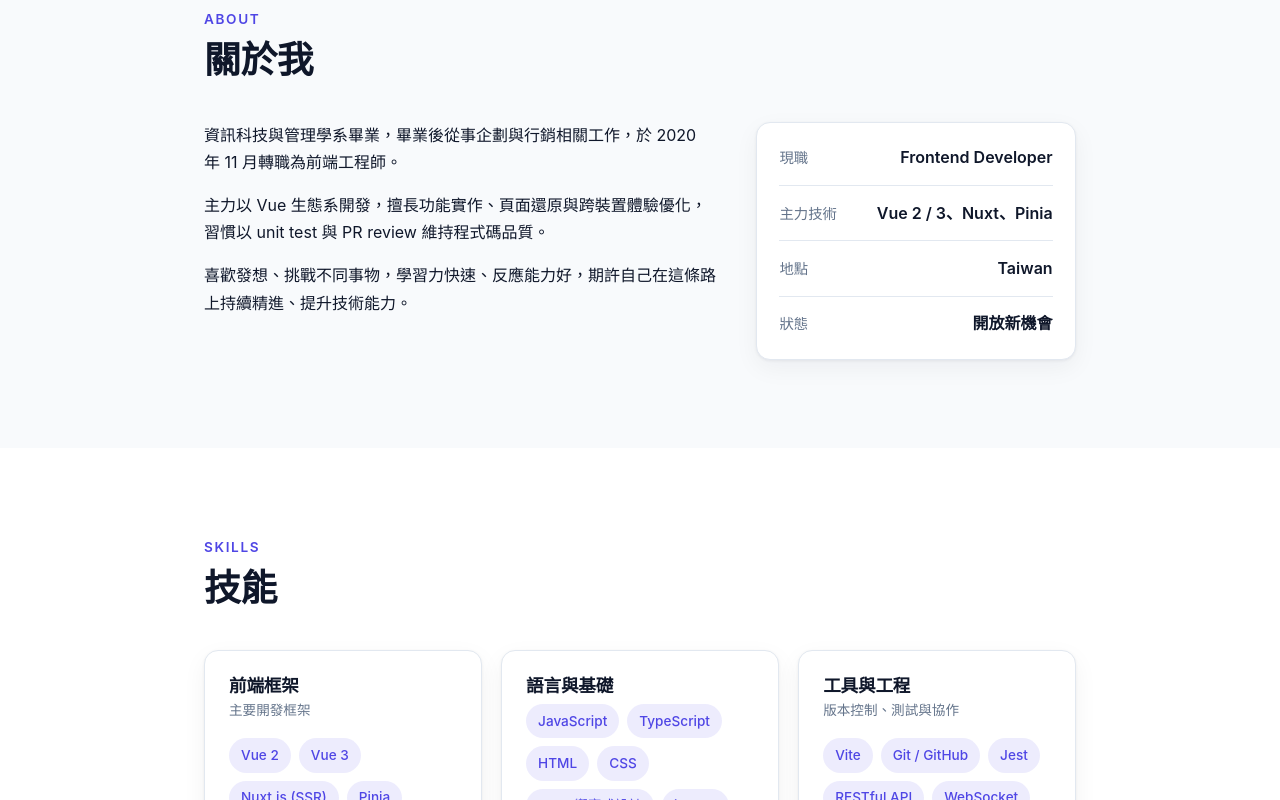
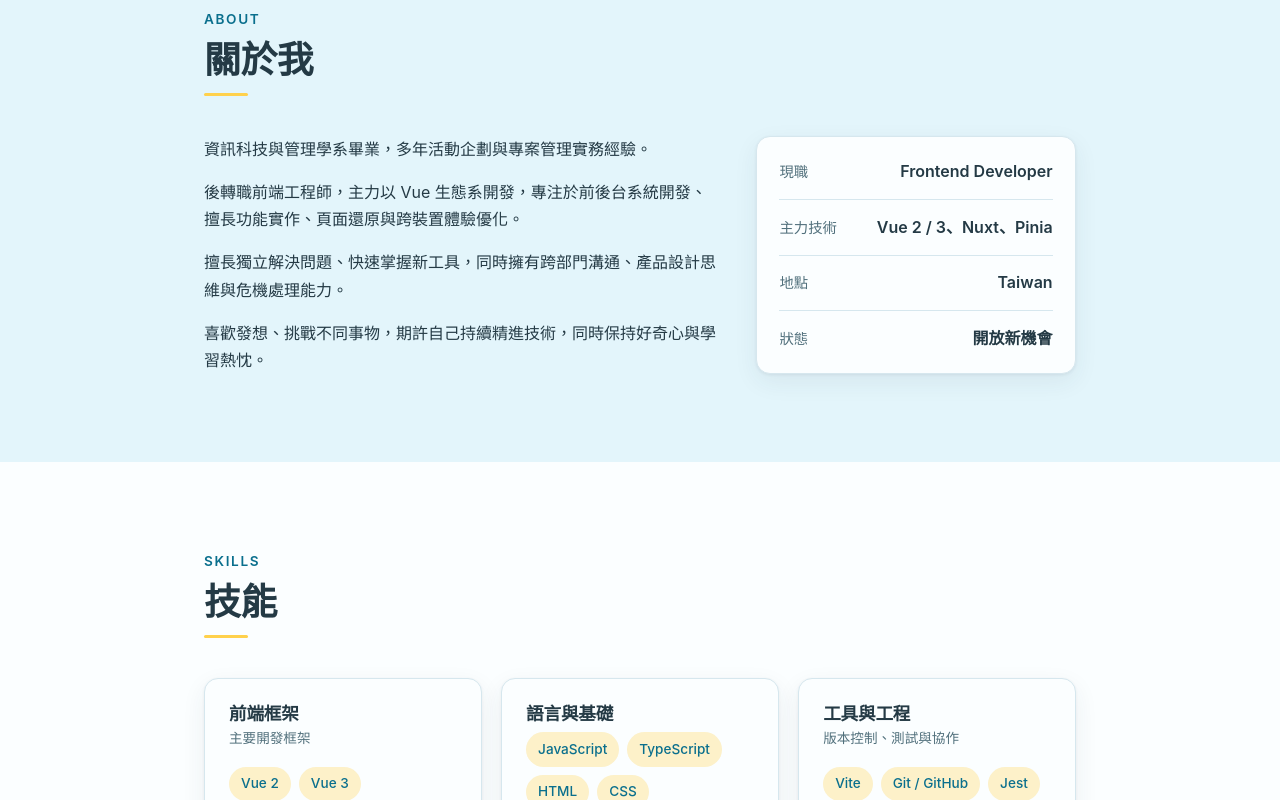
Before and after one commit to coraali/portfolio-2026, a React (Vite) app: page / in a window 1280 px wide. Shown: the part 880-1680 px from the top of the page. Built offline with nearby package versions, Linux system fonts and the light colour scheme.

Commit message:
feature: 主題色更換、文案調整

```diff
--- a/index.html
+++ b/index.html
@@ -8,7 +8,7 @@
       name="description"
       content="李珮瑜（Cora Li）— 前端工程師。專長 Vue 2/3、Nuxt、Vite、Pinia 與 RWD 開發。"
     />
-    <meta name="theme-color" content="#0f172a" />
+    <meta name="theme-color" content="#102134" />
 
     <!-- Open Graph / 社群分享預覽 -->
     <meta property="og:type" content="website" />
--- a/src/components/Hero.tsx
+++ b/src/components/Hero.tsx
@@ -1,4 +1,4 @@
-import { profile } from '../data/resume'
+import { profile } from "../data/resume";
 
 export default function Hero() {
   return (
@@ -14,7 +14,7 @@ export default function Hero() {
 
         <div className="hero__actions">
           <a href="#projects" className="btn btn--primary">
-            看我的專案
+            看專案
           </a>
           <a href="#contact" className="btn btn--ghost">
             聯絡我
@@ -26,5 +26,5 @@ export default function Hero() {
         <span className="hero__scroll-dot" />
       </a>
     </section>
-  )
+  );
 }
--- a/src/data/resume.ts
+++ b/src/data/resume.ts
@@ -1,148 +1,161 @@
-import type { Profile, SkillGroup, Experience, Project } from '../types'
+import type { Profile, SkillGroup, Experience, Project } from "../types";
 
 // ─────────────────────────────────────────────────────────────
 // 個人資料 — 改這裡就會更新整個網站
 // ─────────────────────────────────────────────────────────────
 export const profile: Profile = {
-  name: '李珮瑜',
-  nameEn: 'Cora Li',
-  title: 'Frontend Developer',
-  tagline: '企劃轉前端，專注把需求穩穩落地成好用的介面。',
+  name: "李珮瑜",
+  nameEn: "Cora",
+  title: "Frontend Developer",
+  tagline: "今天你也Coding了嗎？",
   about: [
-    '資訊科技與管理學系畢業，畢業後從事企劃與行銷相關工作，於 2020 年 11 月轉職為前端工程師。',
-    '主力以 Vue 生態系開發，擅長功能實作、頁面還原與跨裝置體驗優化，習慣以 unit test 與 PR review 維持程式碼品質。',
-    '喜歡發想、挑戰不同事物，學習力快速、反應能力好，期許自己在這條路上持續精進、提升技術能力。',
+    "資訊科技與管理學系畢業，多年活動企劃與專案管理實務經驗。",
+    "後轉職前端工程師，主力以 Vue 生態系開發，專注於前後台系統開發、擅長功能實作、頁面還原與跨裝置體驗優化。",
+    "擅長獨立解決問題、快速掌握新工具，同時擁有跨部門溝通、產品設計思維與危機處理能力。",
+    "喜歡發想、挑戰不同事物，期許自己持續精進技術，同時保持好奇心與學習熱忱。",
   ],
-  location: 'Taiwan',
-  email: 'cora@goer.live',
-  linkedin: 'https://www.linkedin.com/in/cora-li-53420a244/',
-  // TODO：建好 GitHub repo 後，把網址填到這裡，網站右上角就會出現 GitHub 連結
-  github: '',
+  location: "Taiwan",
+  email: "love820522@gmail.com",
+  linkedin: "https://www.linkedin.com/in/cora-li-53420a244/",
+  github: "https://github.com/coraali",
   // TODO：若想提供 PDF 履歷下載，把檔案放到 public/ 後填入路徑，例如 '/cora-li-resume.pdf'
-  resumePdf: '',
-}
+  resumePdf: "",
+};
 
 // ─────────────────────────────────────────────────────────────
 // 技能 — 依類別分組
 // ─────────────────────────────────────────────────────────────
 export const skillGroups: SkillGroup[] = [
   {
-    category: '前端框架',
-    note: '主要開發框架',
-    items: ['Vue 2', 'Vue 3', 'Nuxt.js (SSR)', 'Pinia', 'Composition API'],
+    category: "前端框架",
+    note: "主要開發框架",
+    items: ["Vue 2", "Vue 3", "Nuxt.js (SSR)", "Pinia", "Composition API"],
   },
   {
-    category: '語言與基礎',
-    items: ['JavaScript', 'TypeScript', 'HTML', 'CSS', 'RWD 響應式設計', 'jQuery'],
+    category: "語言與基礎",
+    items: [
+      "JavaScript",
+      "TypeScript",
+      "HTML",
+      "CSS",
+      "RWD 響應式設計",
+      "jQuery",
+    ],
   },
   {
-    category: '工具與工程',
-    note: '版本控制、測試與協作',
-    items: ['Vite', 'Git / GitHub', 'Jest', 'RESTful API', 'WebSocket', 'AI 編程工具 (Codex)'],
+    category: "工具與工程",
+    note: "版本控制、測試與協作",
+    items: [
+      "Vite",
+      "Git / GitHub",
+      "Jest",
+      "RESTful API",
+      "WebSocket",
+      "AI 編程工具 (Codex)",
+    ],
   },
   {
-    category: '設計工具',
-    items: ['Photoshop', 'Illustrator', 'Word / PowerPoint / Excel'],
+    category: "設計工具",
+    items: ["Photoshop", "Illustrator", "Word / PowerPoint / Excel"],
   },
   {
-    category: '正在學習',
-    note: '這個作品集網站就是用 React 打造的',
-    items: ['React', 'CI/CD (GitHub Actions)'],
+    category: "正在學習",
+    note: "這個作品集網站就是用 React 打造的",
+    items: ["React", "CI/CD (GitHub Actions)"],
   },
-]
+];
 
 // ─────────────────────────────────────────────────────────────
 // 工作經驗 — 由新到舊
 // ─────────────────────────────────────────────────────────────
 export const experiences: Experience[] = [
   {
-    company: '圍棋人科技股份有限公司',
-    role: 'Frontend Developer',
-    period: '2025/08 – 現在',
+    company: "圍棋人科技股份有限公司",
+    role: "Frontend Developer",
+    period: "2025/08 – 現在",
     current: true,
     summary:
-      '回任前端開發團隊，負責產品前後台的前端開發與維護，以 Vue 為主要框架，專注功能實作、頁面還原與跨裝置體驗優化。',
+      "回任前端開發團隊，負責產品前後台的前端開發與維護，以 Vue 為主要框架，專注功能實作、頁面還原與跨裝置體驗優化。",
     highlights: [
-      '使用 Vue 2 / Vue 3（含 Nuxt.js SSR）開發與維護前端功能，參與 Vue 2 向 Vue 3 的專案適配與測試。',
-      '負責響應式網頁（RWD）開發，處理跨裝置、跨瀏覽器相容性問題。',
-      '串接 RESTful API 與 WebSocket，完成即時資料與互動功能。',
-      '撰寫單元測試（Jest）並修復前端 bug，以 unit test + CI / PR review 流程維持程式碼品質。',
-      '導入 AI 編程工具（Codex）協助搜尋範例、產出程式片段與重構建議，提升除錯與撰寫測試效率。',
+      "使用 Vue 2 / Vue 3（含 Nuxt.js SSR）開發與維護前端功能，參與 Vue 2 向 Vue 3 的專案適配與測試。",
+      "負責響應式網頁（RWD）開發，處理跨裝置、跨瀏覽器相容性問題。",
+      "串接 RESTful API 與 WebSocket，完成即時資料與互動功能。",
+      "撰寫單元測試（Jest）並修復前端 bug，以 unit test + CI / PR review 流程維持程式碼品質。",
+      "導入 AI 編程工具（Codex）協助搜尋範例、產出程式片段與重構建議，提升除錯與撰寫測試效率。",
     ],
-    tags: ['Vue 3', 'Nuxt', 'Pinia', 'Jest', 'RWD', 'WebSocket'],
+    tags: ["Vue 3", "Nuxt", "Pinia", "Jest", "RWD", "WebSocket"],
   },
   {
-    company: '澳洲打工度假',
-    role: '背包客',
-    period: '2023/08 – 2025/08',
+    company: "澳洲打工度假",
+    role: "背包客",
+    period: "2023/08 – 2025/08",
     summary:
-      '兩年海外經歷，在不同環境中工作與生活，培養獨立適應力、跨文化溝通與抗壓能力。',
-    highlights: ['牛肉廠包裝', '雪山度假村餐廳前台', '培根場包裝'],
-    tags: ['海外經歷', '英文環境', '抗壓'],
+      "兩年海外經歷，在不同環境中工作與生活，培養獨立適應力、跨文化溝通與抗壓能力。",
+    highlights: ["牛肉廠包裝", "雪山度假村餐廳前台", "培根場包裝"],
+    tags: ["海外經歷", "英文環境", "抗壓"],
   },
   {
-    company: '圍棋人科技股份有限公司',
-    role: 'Frontend Developer',
-    period: '2020/11 – 2023/07',
+    company: "圍棋人科技股份有限公司",
+    role: "Frontend Developer",
+    period: "2020/11 – 2023/07",
     summary:
-      '首次任職期間（共 2 年 9 個月），奠定 Vue 開發基礎，以個人 contributor 為主，獨立完成功能開發與問題排查。',
+      "首次任職期間（共 2 年 9 個月），奠定 Vue 開發基礎，以個人 contributor 為主，獨立完成功能開發與問題排查。",
     highlights: [
-      '參與金流串接（PayNow、WeChat Pay）與第三方登入（Google、Apple）功能實作。',
-      '使用 Git / GitHub 進行版本控制與多人協作（PR、branch workflow）。',
-      '穩定交付多項前端功能迭代，配合 designer 與後端完成需求落地。',
-      '擅長在既有流程下獨立解決問題、快速學習新工具。',
+      "參與金流串接（PayNow、WeChat Pay）與第三方登入（Google、Apple）功能實作。",
+      "使用 Git / GitHub 進行版本控制與多人協作（PR、branch workflow）。",
+      "穩定交付多項前端功能迭代，配合 designer 與後端完成需求落地。",
+      "擅長在既有流程下獨立解決問題、快速學習新工具。",
     ],
-    tags: ['Vue 2', '金流串接', 'OAuth', 'Git'],
+    tags: ["Vue 2", "金流串接", "OAuth", "Git"],
   },
   {
-    company: '自然互動科技有限公司',
-    role: '前端工程師',
-    period: '2020/03 – 2020/11',
-    summary:
-      '開發以 Java 為主、前後端尚未分離的專案，主要負責切版工作。',
-    highlights: ['負責頁面切版與還原設計稿。'],
-    tags: ['HTML', 'CSS', 'JavaScript', 'jQuery'],
+    company: "自然互動科技有限公司",
+    role: "前端工程師",
+    period: "2020/03 – 2020/11",
+    summary: "開發以 Java 為主、前後端尚未分離的專案，主要負責切版工作。",
+    highlights: ["負責頁面切版與還原設計稿。"],
+    tags: ["HTML", "CSS", "JavaScript", "jQuery"],
   },
   {
-    company: '奇亨創意影像有限公司',
-    role: '創意企劃',
-    period: '2018/08 – 2019/08',
+    company: "奇亨創意影像有限公司",
+    role: "創意企劃",
+    period: "2018/08 – 2019/08",
     summary:
-      '於廣告後期製作公司（主要為遊戲類別）擔任創意企劃，公司自由度高，培養獨立思考與臨場反應。',
+      "於廣告後期製作公司（主要為遊戲類別）擔任創意企劃，公司自由度高，培養獨立思考與臨場反應。",
     highlights: [
-      '實拍／動畫腳本提案、文案發想。',
-      '參與實際拍攝與製片工作。',
-      '學習人員統籌、拍攝規劃與待人處事。',
+      "實拍／動畫腳本提案、文案發想。",
+      "參與實際拍攝與製片工作。",
+      "學習人員統籌、拍攝規劃與待人處事。",
     ],
-    tags: ['企劃', '腳本', '製片'],
+    tags: ["企劃", "腳本", "製片"],
   },
   {
-    company: '喜鴻旅行社',
-    role: '線控副主任',
-    period: '2017/06 – 2018/08',
+    company: "喜鴻旅行社",
+    role: "線控副主任",
+    period: "2017/06 – 2018/08",
     summary:
-      '於自由行部門擔任線控，負責成本控管、資源蒐集、商品設計、銷售與行銷等產品全流程。',
+      "於自由行部門擔任線控，負責成本控管、資源蒐集、商品設計、銷售與行銷等產品全流程。",
     highlights: [
-      '負責線路產品設計、包裝、上架、銷售與維護，並進行成本計算與利潤控管。',
-      '蒐集並維護航空公司、飯店、供應商等資源關係。',
-      '透過 B2B / B2C 電子報、DM、官網等管道曝光銷售，並依市場動態擬定對應策略。',
+      "負責線路產品設計、包裝、上架、銷售與維護，並進行成本計算與利潤控管。",
+      "蒐集並維護航空公司、飯店、供應商等資源關係。",
+      "透過 B2B / B2C 電子報、DM、官網等管道曝光銷售，並依市場動態擬定對應策略。",
     ],
-    tags: ['產品設計', '成本控管', '行銷'],
+    tags: ["產品設計", "成本控管", "行銷"],
   },
   {
-    company: '台灣競舞娛樂有限公司 (Garena)',
-    role: '行銷企劃專員',
-    period: '2015/07 – 2017/03',
+    company: "台灣競舞娛樂有限公司 (Garena)",
+    role: "行銷企劃專員",
+    period: "2015/07 – 2017/03",
     summary:
-      '於《英雄聯盟》校園推廣組擔任行銷企劃，負責校園電競賽事規劃、推廣與異業合作。',
+      "於《英雄聯盟》校園推廣組擔任行銷企劃，負責校園電競賽事規劃、推廣與異業合作。",
     highlights: [
-      '撰寫線上活動網頁企劃，與設計、技術部門合作協助網頁上線與維護。',
-      '參與官方年度賽事「校際盃」的賽事規劃、宣傳影片腳本與線上／線下執行。',
-      '推動異業合作（RedBull、Twitch）與多場實體電競活動規劃執行。',
+      "撰寫線上活動網頁企劃，與設計、技術部門合作協助網頁上線與維護。",
+      "參與官方年度賽事「校際盃」的賽事規劃、宣傳影片腳本與線上／線下執行。",
+      "推動異業合作（RedBull、Twitch）與多場實體電競活動規劃執行。",
     ],
-    tags: ['行銷企劃', '活動執行', '電競'],
+    tags: ["行銷企劃", "活動執行", "電競"],
   },
-]
+];
 
 // ─────────────────────────────────────────────────────────────
 // 代表性專案
@@ -151,30 +164,30 @@ export const experiences: Experience[] = [
 // ─────────────────────────────────────────────────────────────
 export const projects: Project[] = [
   {
-    title: '本作品集網站',
+    title: "本作品集網站",
     description:
-      '你正在看的這個網站。使用 React + Vite + TypeScript 從零打造，含深淺色切換、scroll-reveal 進場動畫與完整 RWD，並透過 GitHub Actions 自動跑測試、Vercel 自動部署。',
-    tags: ['React', 'Vite', 'TypeScript', 'CI/CD'],
+      "你正在看的這個網站。使用 React + Vite + TypeScript 從零打造，含深淺色切換、scroll-reveal 進場動畫與完整 RWD，並透過 GitHub Actions 自動跑測試、Vercel 自動部署。",
+    tags: ["React", "Vite", "TypeScript", "CI/CD"],
     featured: true,
     // TODO：填入此 repo 的 GitHub 網址
-    repo: '',
+    repo: "",
   },
   {
-    title: 'Vue 2 → Vue 3 專案遷移',
+    title: "Vue 2 → Vue 3 專案遷移",
     description:
-      '參與既有產品由 Vue 2 升級至 Vue 3 的適配與測試，處理 Composition API 改寫、相依套件相容性與回歸測試，確保功能在升級後維持穩定。',
-    tags: ['Vue 2', 'Vue 3', 'Migration', 'Jest'],
+      "參與既有產品由 Vue 2 升級至 Vue 3 的適配與測試，處理 Composition API 改寫、相依套件相容性與回歸測試，確保功能在升級後維持穩定。",
+    tags: ["Vue 2", "Vue 3", "Migration", "Jest"],
   },
   {
-    title: '金流與第三方登入串接',
+    title: "金流與第三方登入串接",
     description:
-      '實作 PayNow、WeChat Pay 金流流程，以及 Google、Apple 第三方登入（OAuth），串接後端 API 並處理各種付款與登入的邊界狀況。',
-    tags: ['PayNow', 'WeChat Pay', 'OAuth', 'RESTful API'],
+      "實作 PayNow、WeChat Pay 金流流程，以及 Google、Apple 第三方登入（OAuth），串接後端 API 並處理各種付款與登入的邊界狀況。",
+    tags: ["PayNow", "WeChat Pay", "OAuth", "RESTful API"],
   },
   {
-    title: '即時互動功能',
+    title: "即時互動功能",
     description:
-      '以 WebSocket 完成即時資料更新與互動功能，並針對跨裝置、跨瀏覽器做相容性處理與體驗優化。',
-    tags: ['WebSocket', 'RWD', 'Vue'],
+      "以 WebSocket 完成即時資料更新與互動功能，並針對跨裝置、跨瀏覽器做相容性處理與體驗優化。",
+    tags: ["WebSocket", "RWD", "Vue"],
   },
-]
+];
--- a/src/index.css
+++ b/src/index.css
@@ -3,17 +3,21 @@
    深 / 淺色都靠這組 CSS 變數切換，改色票只要動這裡。
    ============================================================ */
 :root {
-  --accent: #4f46e5;
-  --accent-hover: #4338ca;
-  --accent-soft: rgba(79, 70, 229, 0.1);
+  /* 淺色主題：Light Blue & Sunny（天藍＋金黃，活力朝氣） */
+  --accent: #0a6f8d; /* 深天藍：文字、連結、時間軸標記、導覽底線 */
+  --accent-warm: #ffd14c; /* 色票金黃：按鈕、標籤、標題底線等亮點 */
+  --accent-warm-hover: #ffe485;
+  --accent-warm-soft: rgba(255, 209, 76, 0.30); /* 陽光黃淡霧：技能標籤底 */
+  --accent-soft: rgba(155, 231, 250, 0.34); /* #9BE7FA 天藍淡霧：hero 漸層、卡片 */
+  --accent-contrast: #243a45; /* 疊在金黃填色上的深色文字 */
 
-  --bg: #ffffff;
-  --surface: #f8fafc;
-  --surface-2: #f1f5f9;
-  --text: #0f172a;
-  --text-muted: #64748b;
-  --border: #e2e8f0;
-  --shadow: 0 1px 3px rgba(15, 23, 42, 0.06), 0 8px 24px rgba(15, 23, 42, 0.05);
+  --bg: #fbfeff;
+  --surface: #e3f5fb; /* 淡天藍，交錯區塊底色 */
+  --surface-2: #fff2cc; /* 淡陽光黃，小標籤底 */
+  --text: #243a45; /* 深墨藍，對比清晰 */
+  --text-muted: #51707c;
+  --border: #d6e7ee;
+  --shadow: 0 1px 3px rgba(36, 58, 69, 0.07), 0 8px 24px rgba(36, 58, 69, 0.07);
 
   --max-width: 920px;
   --radius: 14px;
@@ -26,17 +30,21 @@
 }
 
 [data-theme='dark'] {
-  --accent: #818cf8;
-  --accent-hover: #a5b4fc;
-  --accent-soft: rgba(129, 140, 248, 0.14);
+  /* 深色主題：Blue & Gold（深海軍藍＋古銅金，沉穩奢華） */
+  --accent: #cbab66; /* 亮金：文字、連結、時間軸標記、導覽底線 */
+  --accent-warm: #bf9a4c; /* 古銅金：按鈕、標籤、標題底線 */
+  --accent-warm-hover: #d4b878;
+  --accent-warm-soft: rgba(137, 111, 61, 0.34); /* #896f3d 金色淡霧：技能標籤底 */
+  --accent-soft: rgba(137, 111, 61, 0.28); /* 金色淡霧：hero 漸層、卡片 */
+  --accent-contrast: #102134; /* 疊在金色填色上的深海軍藍文字 */
 
-  --bg: #0f172a;
-  --surface: #1e293b;
-  --surface-2: #243049;
-  --text: #e2e8f0;
-  --text-muted: #94a3b8;
-  --border: #334155;
-  --shadow: 0 1px 3px rgba(0, 0, 0, 0.3), 0 12px 32px rgba(0, 0, 0, 0.35);
+  --bg: #102134; /* 色票最深海軍藍 */
+  --surface: #1a293f; /* 海軍藍，交錯區塊／卡片 */
+  --surface-2: #28384f; /* 小標籤底 */
+  --text: #e8ebf1;
+  --text-muted: #97a3b6;
+  --border: #2c3c54;
+  --shadow: 0 1px 3px rgba(0, 0, 0, 0.4), 0 14px 36px rgba(0, 0, 0, 0.5);
 }
 
 /* ============================================================
@@ -106,8 +114,8 @@ ol {
   left: -999px;
   top: 0;
   z-index: 200;
-  background: var(--accent);
-  color: #fff;
+  background: var(--text);
+  color: var(--bg);
   padding: 0.6rem 1rem;
   border-radius: 0 0 var(--radius-sm) 0;
 }
@@ -161,11 +169,11 @@ ol {
   transform: translateY(-2px);
 }
 .btn--primary {
-  background: var(--accent);
-  color: #fff;
+  background: var(--accent-warm);
+  color: var(--accent-contrast);
 }
 .btn--primary:hover {
-  background: var(--accent-hover);
+  background: var(--accent-warm-hover);
 }
 .btn--ghost {
   background: transparent;
@@ -183,7 +191,7 @@ ol {
 .tag {
   display: inline-block;
   padding: 0.35rem 0.75rem;
-  background: var(--accent-soft);
+  background: var(--accent-warm-soft);
   color: var(--accent);
   border-radius: 999px;
   font-size: 0.85rem;
@@ -200,8 +208,8 @@ ol {
   padding: 0.15rem 0.6rem;
   font-size: 0.72rem;
   font-weight: 600;
-  background: var(--accent);
-  color: #fff;
+  background: var(--accent-warm);
+  color: var(--accent-contrast);
   border-radius: 999px;
   vertical-align: middle;
 }
@@ -458,6 +466,15 @@ ol {
 .section__title {
   font-size: clamp(1.7rem, 5vw, 2.3rem);
   margin: 0;
+}
+.section__title::after {
+  content: '';
+  display: block;
+  width: 44px;
+  height: 3px;
+  margin-top: 0.7rem;
+  border-radius: 2px;
+  background: var(--accent-warm); /* 標題下的金黃／古銅金底線 */
 }
 
 /* ============================================================
```
